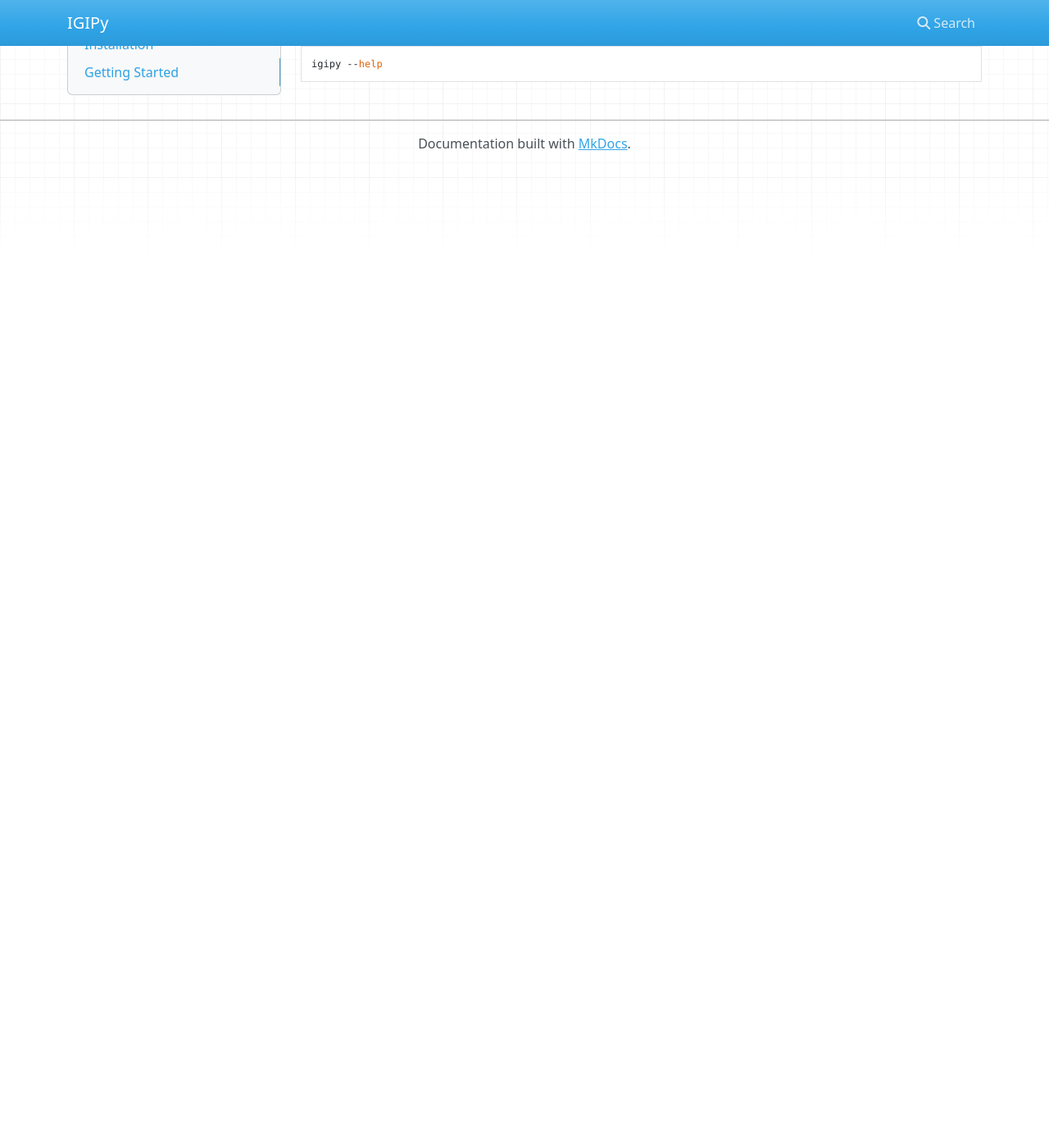
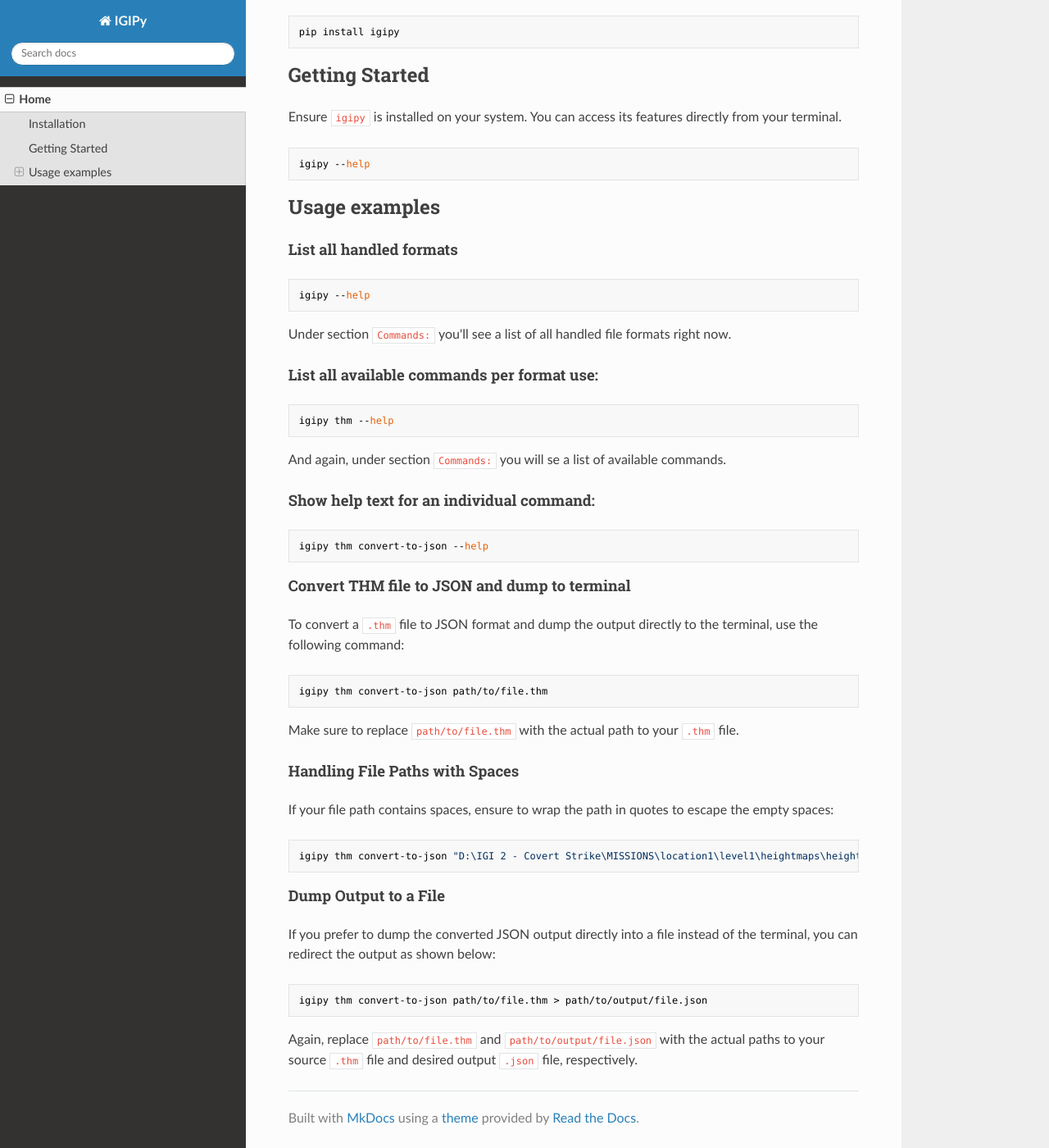
Before and after one commit to NEWME0/IGIPy, an MkDocs documentation site: the page built from docs/index.md, in a window 1280 px wide and 1400 px high, scrolled down 439 px. Shown: the whole window at 82% size. Built offline with MkDocs 1.6.1, drawn with Linux system fonts in a browser that asks for light colours; nearby versions of some CDN libraries; before the commit the page ends 900 px from its top, so only the background shows below that; some of the changed text lies outside the part shown.

Commit message:
Reformat the code Change theme of docs

````diff
--- a/docs/index.md
+++ b/docs/index.md
@@ -1,6 +1,7 @@
 # IGIPy
 
-**IGIPy** is a CLI (Command Line Interface) tool crafted for the purpose of converting game assets from "Project IGI" and "Project IGI 2" into widely recognized formats. \
+**IGIPy** is a CLI (Command Line Interface) tool crafted for the purpose of converting game assets from "Project IGI" and "Project IGI 2" into widely recognized formats.
+
 This utility is essential for modders, developers, and enthusiasts looking to work with or analyze the game's internal resources.
 
 ## Installation
@@ -20,3 +21,54 @@
 ```bash
 igipy --help
 ```
+
+## Usage examples
+
+#### List all handled formats
+
+```bash
+igipy --help
+```
+
+Under section `Commands:` you'll see a list of all handled file formats right now.
+
+#### List all available commands per format use:
+
+```bash
+igipy thm --help
+```
+
+And again, under section `Commands:` you will se a list of available commands.
+
+#### Show help text for an individual command:
+
+```bash
+igipy thm convert-to-json --help
+```
+
+#### Convert THM file to JSON and dump to terminal
+
+To convert a `.thm` file to JSON format and dump the output directly to the terminal, use the following command:
+
+```bash
+igipy thm convert-to-json path/to/file.thm
+```
+
+Make sure to replace `path/to/file.thm` with the actual path to your `.thm` file.
+
+#### Handling File Paths with Spaces
+
+If your file path contains spaces, ensure to wrap the path in quotes to escape the empty spaces:
+
+```bash
+igipy thm convert-to-json "D:\IGI 2 - Covert Strike\MISSIONS\location1\level1\heightmaps\heightmaps000.thm"
+```
+
+#### Dump Output to a File
+If you prefer to dump the converted JSON output directly into a file instead of the terminal, you can redirect the output as shown below:
+
+```bash
+igipy thm convert-to-json path/to/file.thm > path/to/output/file.json
+```
+
+Again, replace `path/to/file.thm` and `path/to/output/file.json` with the actual paths to your source `.thm` file and desired output `.json` file, respectively.
--- a/mkdocs.yaml
+++ b/mkdocs.yaml
@@ -2,3 +2,6 @@
 
 nav:
   - Home: 'index.md'
+
+theme:
+  name: readthedocs
````
Also changed, not shown: setup.py (+4 -4 lines), 5 other files.
